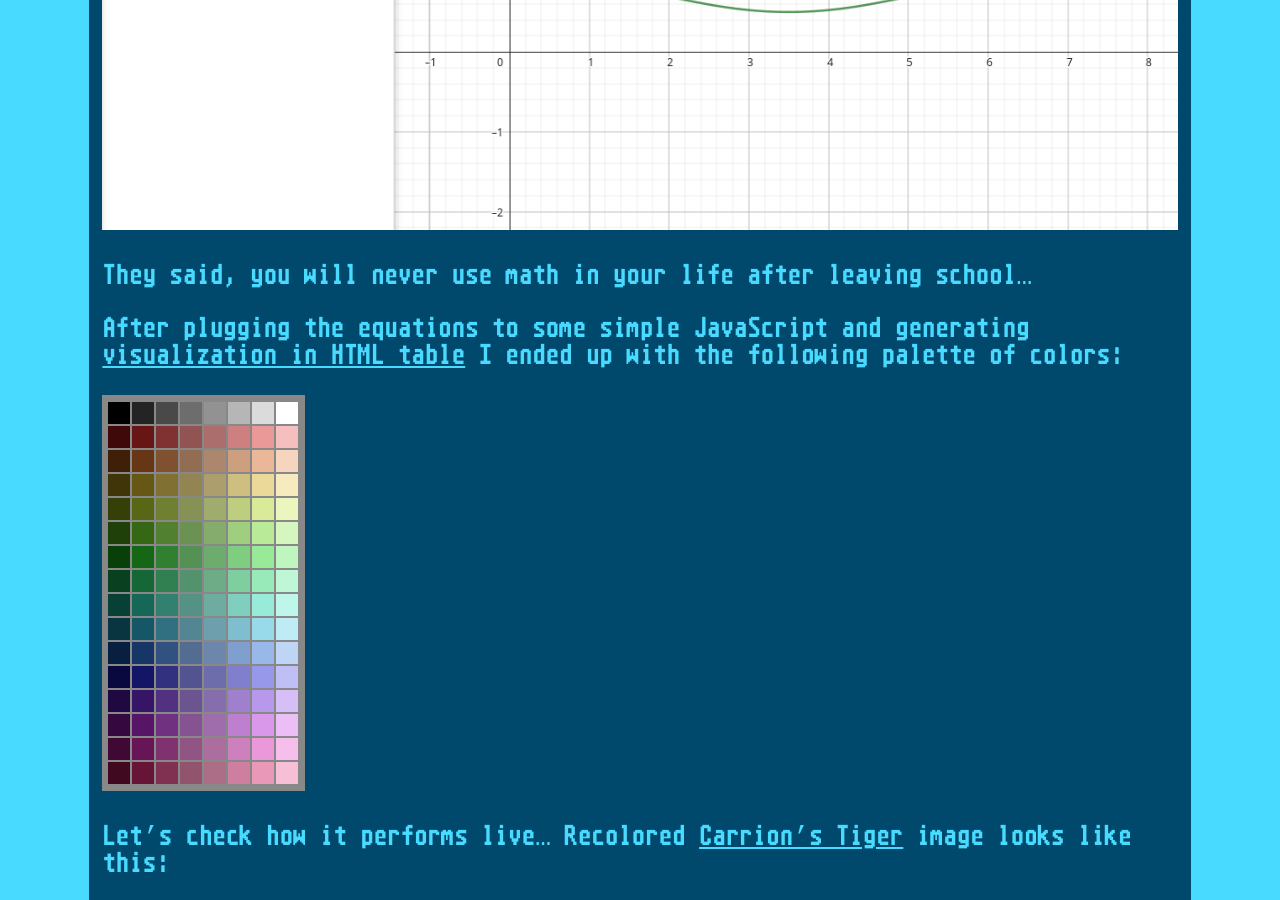
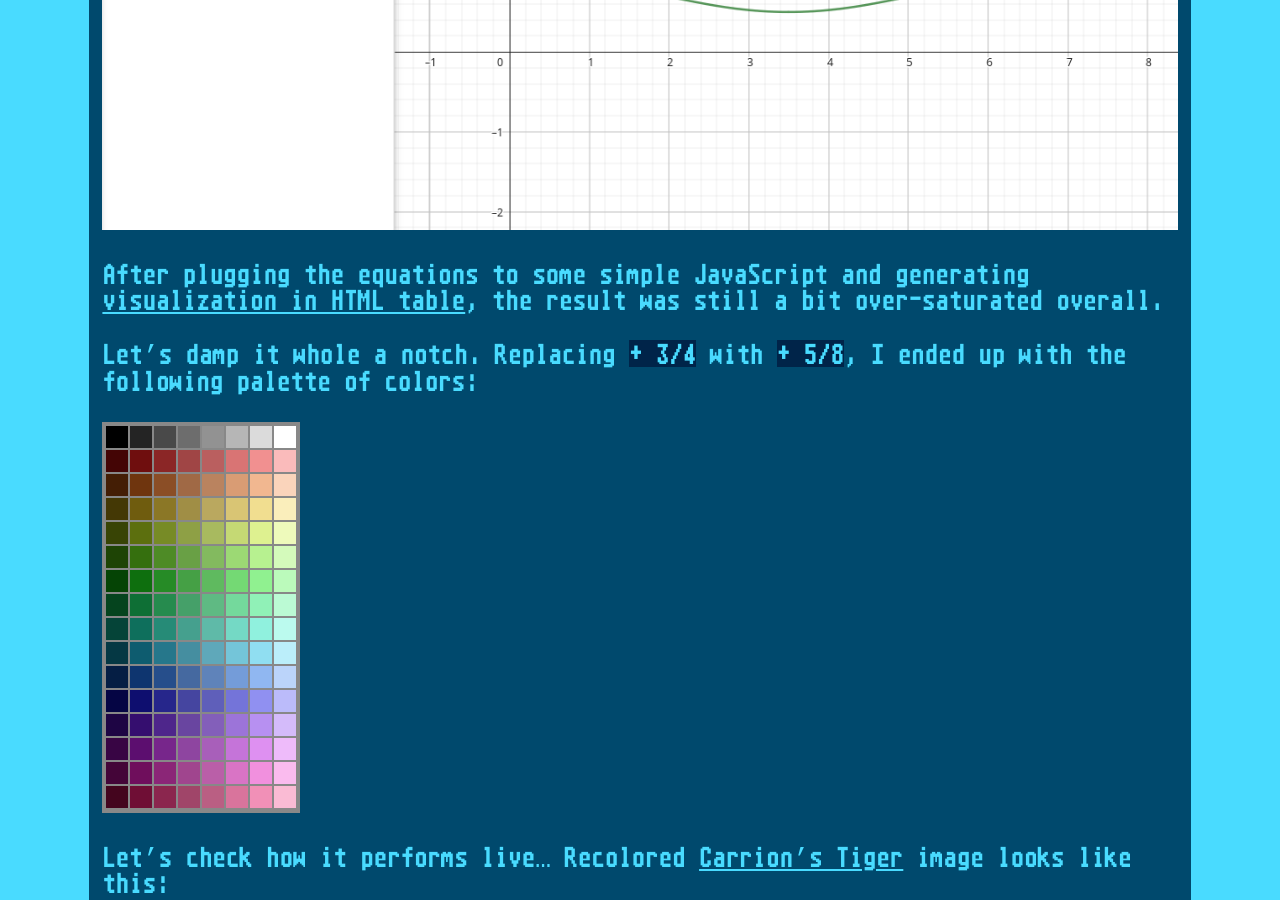
Before and after one commit to X65/x65.github.io, a Jekyll site: the page built from _posts/2024-04-27-color-palette.md, in a window 1280 px wide and 900 px high, scrolled down 2563 px. Built offline with Jekyll 4.4.1, drawn with Linux system fonts in a browser that asks for light colours; some web fonts are replaced.

Commit message:
Fix the palette bug

```diff
--- a/_posts/2024-04-27-color-palette.md
+++ b/_posts/2024-04-27-color-palette.md
@@ -83,16 +83,18 @@ moving it up `3/4` I have what I need.
 
 ![cosine graph](/media/2024-04-27_cosine.png)
 
-They said, you will never use math in your life after leaving school…
+After plugging the equations to some simple JavaScript and generating [visualization
+in HTML table](/media/2024-04-27_colors.html), the result was still a bit over-saturated
+overall.
 
-After plugging the equations to some simple JavaScript and generating [visualization
-in HTML table](/media/2024-04-27_colors.html) I ended up with the following palette of colors:
+Let's damp it whole a notch. Replacing `+ 3/4` with `+ 5/8`,
+I ended up with the following palette of colors:
 
 ![X65 palette](/media/2024-04-27_X65_RGB_palette.png)
 
 Let's check how it performs live… Recolored [Carrion's Tiger][2] image looks like this:
 
-![Frenzy-Pic-KurosawaX65](/media/2024-04-27_carrion-tigr65.webp)
+![Frenzy-Pic-KurosawaX65](/media/2024-04-27_carrion-tigr65.gif)
 
 Color me impressed! 🥳
 
--- a/media/2024-04-27_colors.html
+++ b/media/2024-04-27_colors.html
@@ -46,7 +46,7 @@
       const H = (h * 360) / 15;
       for (let l = 0; l <= 7; l += 1) {
         const L = (7 + 5 * l) / 49; // | 1/7 |  (5/7) / 7  | 1/7 |
-        const S = Math.cos((1 / 7) * 2 * Math.PI * l) / 4 + 0.5;
+        const S = Math.cos((1 / 7) * 2 * Math.PI * l) / 4 + 5/8;
         COLORS.push(HSL2RGB(H, S, L));
       }
     }
```
Also changed, not shown: media/2024-04-27_X65_RGB_palette.png, media/2024-04-27_carrion-tigr4.gif (added), media/2024-04-27_carrion-tigr4.webp (deleted), media/2024-04-27_carrion-tigr65.gif (added), media/2024-04-27_carrion-tigr65.webp (deleted).
